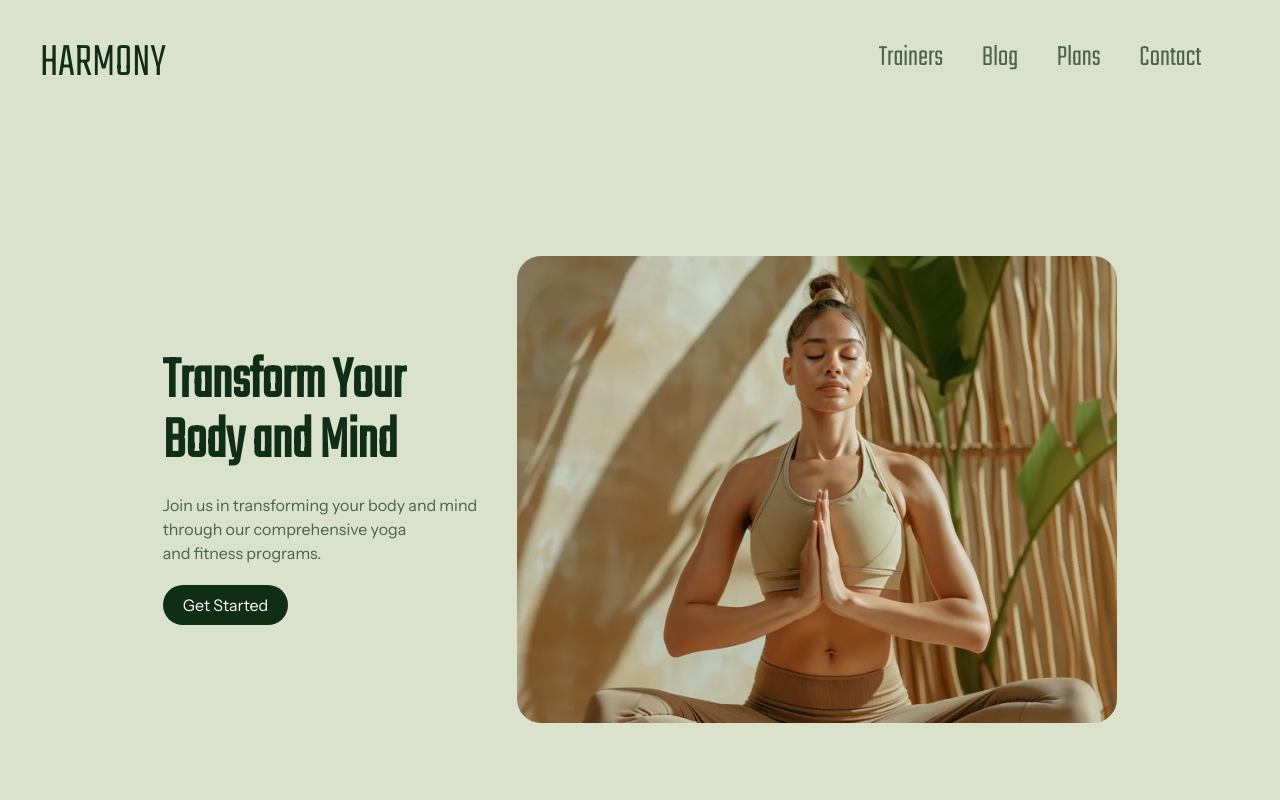
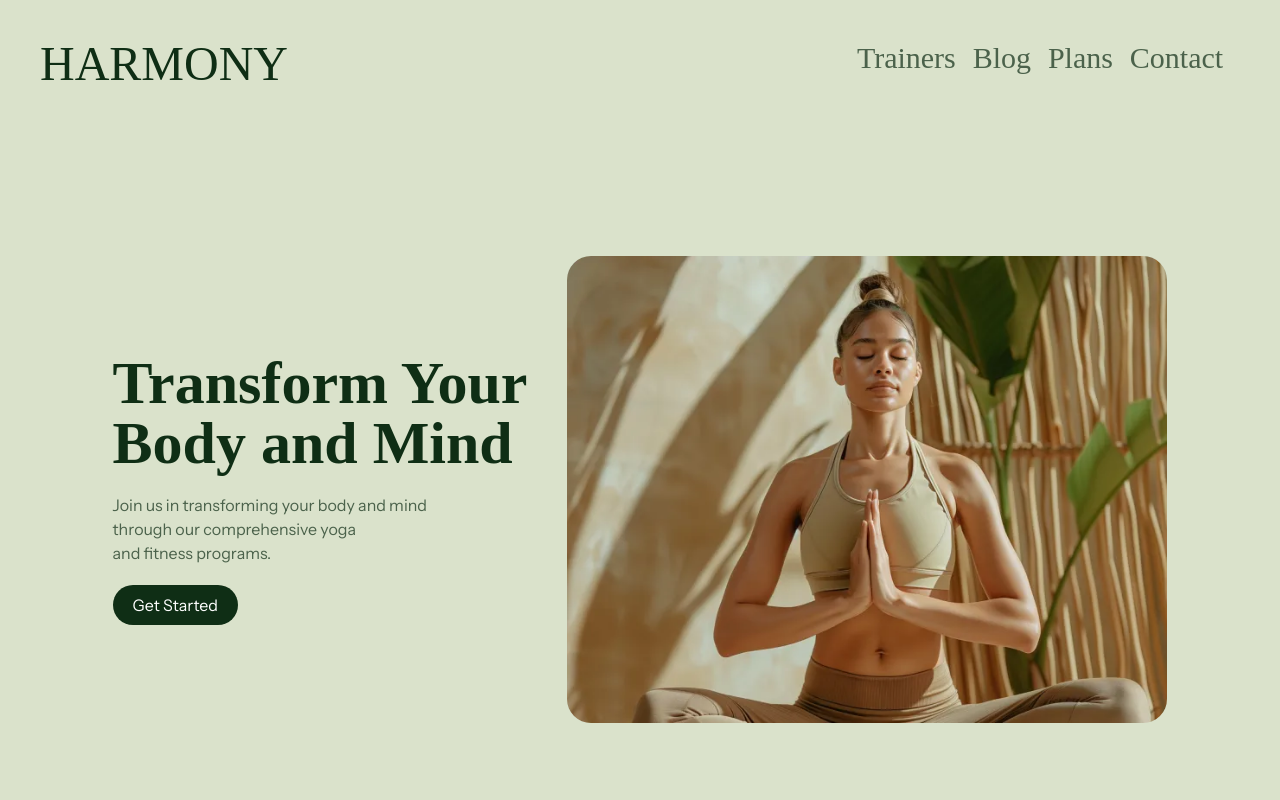
Before and after one commit to KostasTritsonis/yoga, a React (Vite) app: page / in a window 1280 px wide. Shown: the top 800 px of the page. Built offline with nearby package versions, Linux system fonts and the light colour scheme; a web font is replaced by a local one; what tailwindcss-animated would draw is missing.

Commit message:
21012025

```diff
--- a/index.html
+++ b/index.html
@@ -4,6 +4,9 @@
     <meta charset="UTF-8" />
     <meta name="description" content="Harmony Yoga and Fitness Studio." />
     <link rel="icon" type="image/svg+xml" href="/src/assets/favicon.png" />
+    <link rel="preconnect" href="https://fonts.googleapis.com">
+    <link rel="preconnect" href="https://fonts.gstatic.com" crossorigin>
+    <link href="https://fonts.googleapis.com/css2?family=Instrument+Sans:ital,wght@0,400..700;1,400..700&display=swap" rel="stylesheet">
     <meta name="viewport" content="width=device-width, initial-scale=1.0" />
     <title>Harmony</title>
   </head>
--- a/src/App.css
+++ /dev/null
@@ -1,6 +0,0 @@
-@import url('https://fonts.googleapis.com/css2?family=Instrument+Sans:ital,wght@0,400..700;1,400..700&display=swap');
- body{
-    background: #DAE2CB;
-    box-sizing: border-box;
-    font-family: "Instrument Sans", serif;
- }
--- a/src/App.jsx
+++ b/src/App.jsx
@@ -1,6 +1,5 @@
-import './App.css'
 import Navbar from './Pages/Main/Navbar'
-import {BrowserRouter,Routes,Route} from 'react-router-dom';
+import {Routes,Route} from 'react-router-dom';
 import Trainers from './Pages/Trainers';
 import Main from './Pages/Main';
 import Contact from './Pages/Contact';
@@ -17,6 +16,7 @@
 
   return (
     <>
+      <div className='bg-background font-iregular box-border'>
         <Navbar />
         <Routes>
           <Route path='/' element={<Main />} />
@@ -32,6 +32,8 @@
           <Route path='/contact' element={<Contact />} />
           <Route path="*" element={null} />
         </Routes>
+      </div>
+
     </>
   )
 }
--- a/src/index.css
+++ b/src/index.css
@@ -1,4 +1,3 @@
-@import url('https://fonts.googleapis.com/css2?family=Geo:ital@0;1&family=Teko:wght@300&display=swap');
 @tailwind base;
 @tailwind components;
 @tailwind utilities;
--- a/tailwind.config.js
+++ b/tailwind.config.js
@@ -13,6 +13,7 @@
       fontFamily: {
         tregular: ["Teko", "serif"],
         gregular:[ "Geo", "serif"],
+        iregular:["Instrument Sans", "serif"]
       },
     },
   },
```
Lines whose indentation alone changed are shown as unchanged.
